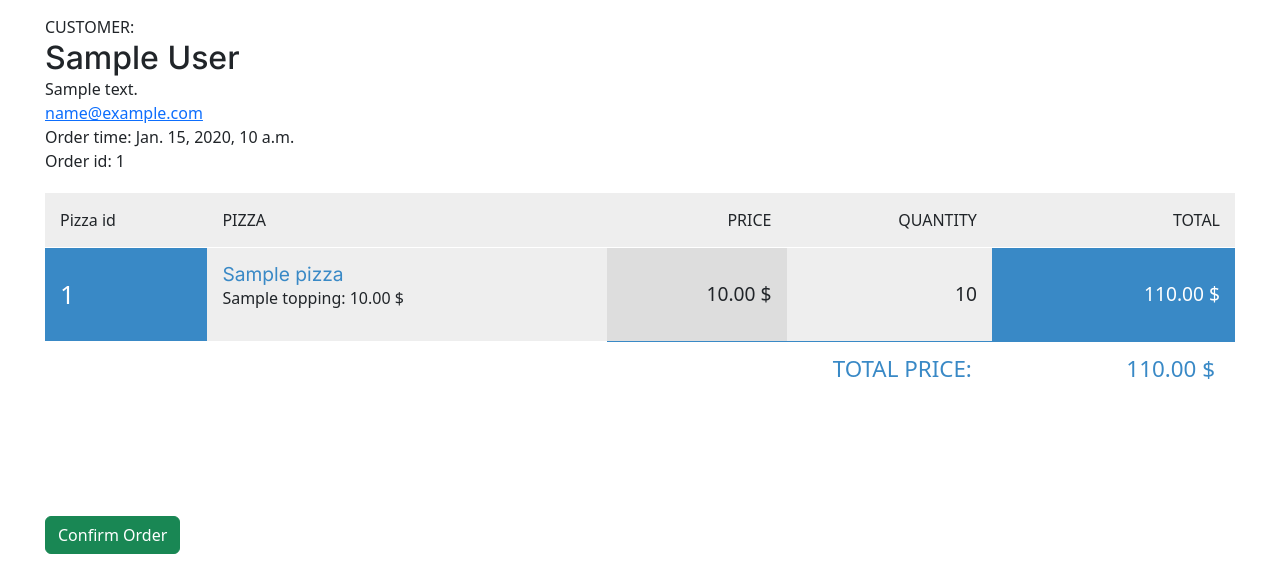
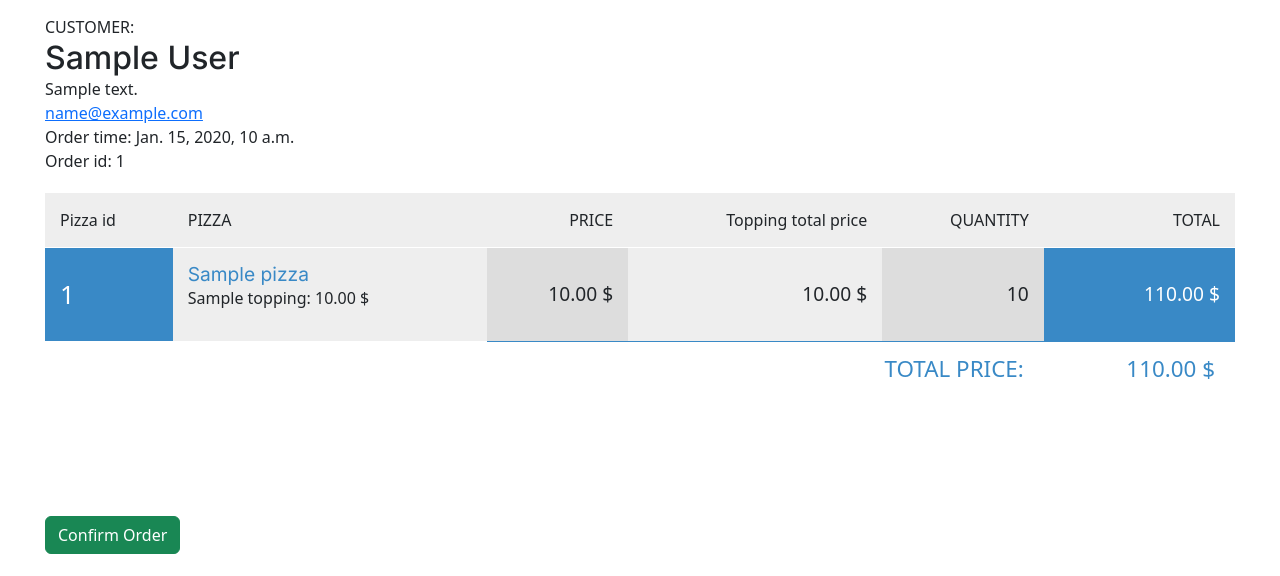
Before and after one commit to bythewaters/pizza-delivery, a Django app: page /receipt/ in a window 1280 px wide. Shown: the part 90-666 px from the top of the page. Run offline with Django 4.2, Linux system fonts and the light colour scheme; a user stored in the database is signed in; tables that the repository leaves empty hold one stand-in row (values such as "Sample post"); some libraries are stand-ins or nearby versions.

Commit message:
Add: price_with_toppings in Pizza model & added this fields in templates order_list, receipt_list

```diff
--- a/delivery/models.py
+++ b/delivery/models.py
@@ -61,6 +61,7 @@ class Pizza(models.Model):
     name = models.CharField(max_length=63)
     type_pizza = models.ForeignKey(PizzaType, on_delete=models.CASCADE)
     price = models.DecimalField(max_digits=6, decimal_places=2)
+    price_with_toppings = models.DecimalField(max_digits=6, decimal_places=2, default=0)
     ingredients = models.TextField(blank=True, null=True)
     topping = models.ManyToManyField(Topping, related_name="pizza_topping")
     quantity = models.IntegerField(default=1)
--- a/delivery/views.py
+++ b/delivery/views.py
@@ -200,17 +200,15 @@ class OrderListView(LoginRequiredMixin, generic.ListView):
         context = super(OrderListView, self).get_context_data(**kwargs)
         orders = self.get_queryset().prefetch_related("pizza")
         total_price = 0
-        pizza_price_with_topping = 0
         for order in orders:
             for pizza in order.pizza.all():
                 total_price += pizza.price * pizza.quantity
-                pizza_price_with_topping = pizza.price * pizza.quantity
-                pizza.save()
+                pizza.price_with_toppings = pizza.price * pizza.quantity
                 for topping in pizza.topping.all():
-                    pizza_price_with_topping += topping.price
+                    pizza.price_with_toppings += topping.price
                     total_price += topping.price
+                    pizza.save()
         context["total_price"] = total_price
-        context["pizza_price_with_topping"] = pizza_price_with_topping
         return context
 
 
@@ -235,8 +233,11 @@ class OrderDeleteView(LoginRequiredMixin, generic.DeleteView):
     template_name = "delivery/order_list.html"
 
     def post(self, request, *args, **kwargs):
+        pizza = Pizza.objects.get(id=kwargs.get("pizza_id"))
         order = Order.objects.get(id=kwargs.get("order_id"))
         order.pizza.remove(kwargs.get("pizza_id"))
+        pizza.quantity = 1
+        pizza.save()
         return redirect("delivery:order-list")
 
 
@@ -316,16 +317,18 @@ class ReceiptListView(LoginRequiredMixin, generic.ListView):
         context = super(ReceiptListView, self).get_context_data(**kwargs)
         order = self.get_queryset().prefetch_related("customer_order__pizza")
         total_price = 0
-        pizza_price_with_topping = 0
+        topping_total_price = 0
         for order in order:
             for pizza in order.customer_order.pizza.all():
                 total_price += pizza.price * pizza.quantity
-                pizza_price_with_topping = pizza.price * pizza.quantity
+                pizza.price_with_toppings = pizza.price * pizza.quantity
                 for topping in pizza.topping.all():
-                    pizza_price_with_topping += topping.price
+                    pizza.price_with_toppings += topping.price
+                    topping_total_price += topping.price
                     total_price += topping.price
+                    pizza.save()
         context["total_price"] = total_price
-        context["pizza_price_with_topping"] = pizza_price_with_topping
+        context["topping_total_price"] = topping_total_price
         return context
 
 
--- a/templates/delivery/order_list.html
+++ b/templates/delivery/order_list.html
@@ -44,7 +44,7 @@
                         </form>
                       </div>
                       <div class="col-md-3 col-lg-2 col-xl-2 offset-lg-1">
-                        <h5 class="mb-0">{{ pizza_price_with_topping }} $</h5>
+                        <h5 class="mb-0">{{ pizza.price_with_toppings }} $</h5>
                       </div>
                       <div class="col-md-1 col-lg-1 col-xl-1 text-end">
                         <form action="{% url 'delivery:order-delete' pizza_id=pizza.id order_id=order.id %}" method="post">
--- a/templates/delivery/receipt_list.html
+++ b/templates/delivery/receipt_list.html
@@ -26,6 +26,7 @@
                             <th>Pizza id</th>
                             <th class="text-left">PIZZA</th>
                             <th class="text-right">PRICE</th>
+                            <th class="text-right">Topping total price</th>
                             <th class="text-right">QUANTITY</th>
                             <th class="text-right">TOTAL</th>
                         </tr>
@@ -42,14 +43,15 @@
                                   {% endfor %}
                                 </td>
                                 <td class="unit">{{ pizza.price }} $</td>
-                                <td class="qty">{{ pizza.quantity }}</td>
-                                <td class="total">{{ pizza_price_with_topping }} $</td>
+                                <td class="qty">{{ topping_total_price }} $</td>
+                                <td class="unit">{{ pizza.quantity }}</td>
+                                <td class="total">{{ pizza.price_with_toppings }} $</td>
                             </tr>
                       {% endfor %}
                     <tfoot>
                         <tr>
                             <td colspan="2"></td>
-                            <td colspan="2">TOTAL PRICE:</td>
+                            <td colspan="3">TOTAL PRICE:</td>
                             <td>{{ total_price }} $</td>
                         </tr>
                     </tfoot>
```
Also changed, not shown: delivery/migrations/0015_pizza_price_with_toppings.py (added).
